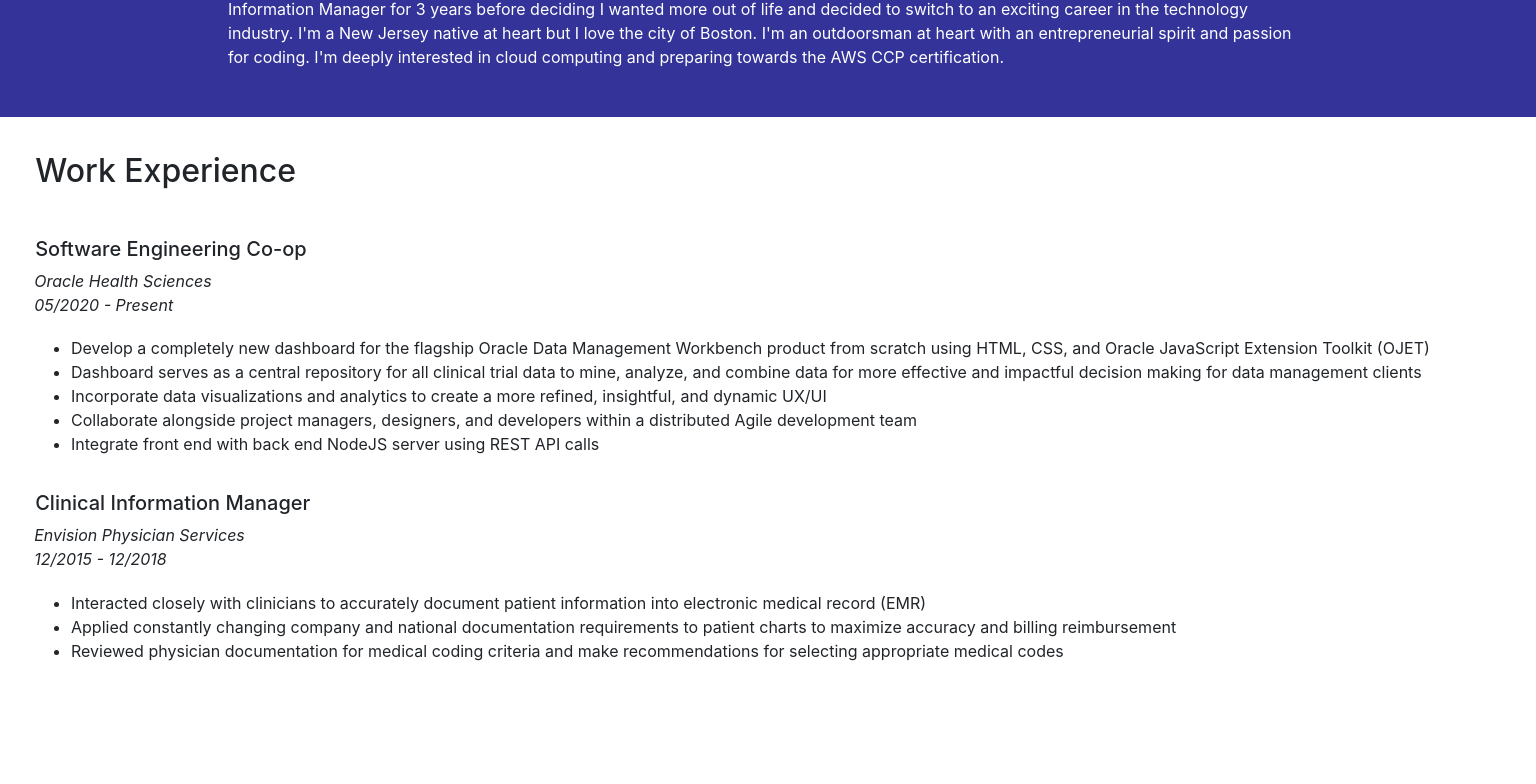
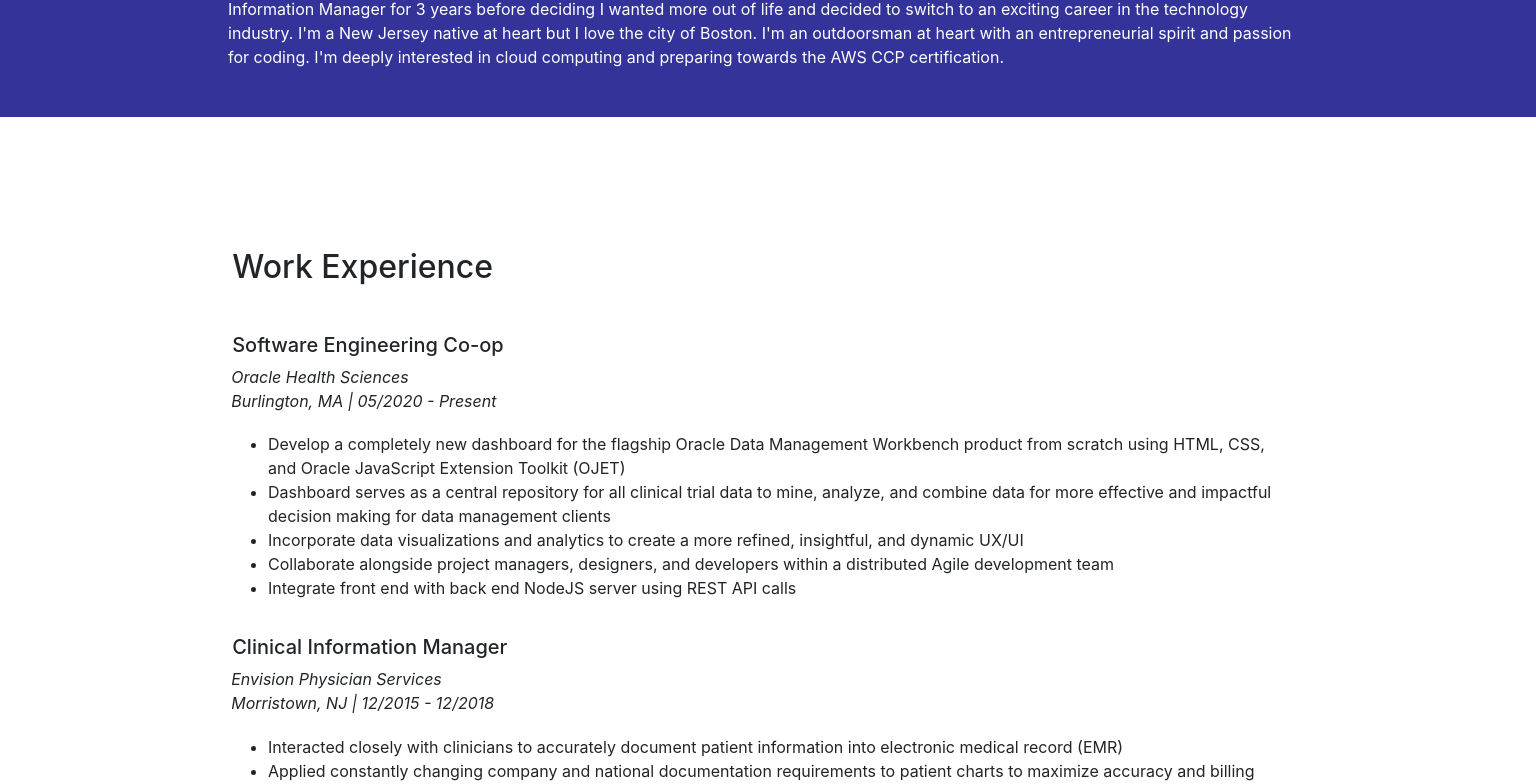
Before and after one commit to bcstarke/Ben-Starke-Personal-Website-V2, a React (Create React App) app: page / in a window 1536 px wide. Shown: the part 1100-1884 px from the top of the page. Built offline with nearby package versions, Linux system fonts and the light colour scheme.

Commit message:
fixed education spacing to match about me spacing

```diff
--- a/src/components/resumePage/ResumePage.css
+++ b/src/components/resumePage/ResumePage.css
@@ -1,9 +1,67 @@
-.resume-page {
-    margin: 1rem;
+@media (min-width: 300px) {
+    .resume-page {
+        position: relative;
+        align-items: center;
+    }
 }
 
-.work-experience-container {
+@media (min-width: 768px) {
+    .resume-page {
+        padding: 1rem;
+        margin: 1rem;
+        position: relative;
+        align-items: center;
+    }
+}
+
+@media (min-width: 1024px) {
+    .resume-page {
+        padding: 2rem;
+        margin: 0rem;
+        position: relative;
+        align-items: center;
+    }
+}
+
+@media (min-width: 1150px) {
+    .resume-page {
+        padding: 2rem;
+        margin: 4rem;
+        position: relative;
+        align-items: center;
+    }
+}
+
+@media (min-width: 1300px) {
+    .resume-page {
+        padding: 2rem;
+        margin: 3rem;
+        position: relative;
+        align-items: center;
+    }
+}
+
+@media (min-width: 1366px) {
+    .resume-page {
+        padding: 3rem;
+        margin: 4.5rem;
+        position: relative;
+        align-items: center;
+    }
+}
+
+@media (min-width: 1440px) {
+    .resume-page {
+        padding: 3rem;
+        margin: 4rem;
+        position: relative;
+        align-items: center;
+    }
+}
+
+.work-experience {
     width: 100%;
+    margin-bottom: -2rem;
 }
 
 .education-container {
--- a/src/components/resumePage/ResumePage.js
+++ b/src/components/resumePage/ResumePage.js
@@ -9,7 +9,7 @@ export default class ResumePage extends Component {
         return (
             <div className="resume-page">
                 <section>
-                    <div className="work-experience-container">
+                    <div className="work-experience container">
                         <div className="container-fluid">
                             <div className="section-header">
                                 <div className="row header">
@@ -22,7 +22,7 @@ export default class ResumePage extends Component {
                                             <i>Oracle Health Sciences
                                             </i>
                                             <br/>
-                                            <i>05/2020 - Present
+                                            <i>Burlington, MA | 05/2020 - Present
                                             </i>
                                         </div>
                                     </div>
@@ -61,8 +61,7 @@ export default class ResumePage extends Component {
                                             <i>Envision Physician Services
                                             </i>
                                             <br/>
-                                            <i>12/2015 - 12/2018
-                                            </i>
+                                            <i>Morristown, NJ | 12/2015 - 12/2018</i>
                                         </div>
                                     </div>
                                 </div>
@@ -89,7 +88,7 @@ export default class ResumePage extends Component {
                     </div>
                 </section>
                 <section>
-                    <div className="education-container">
+                    <div className="education container">
                         <div className="container-fluid" id="educationBox">
                             <div className="section-header">
                                 <div className="row header">
@@ -102,6 +101,9 @@ export default class ResumePage extends Component {
                                             <i>Candidate for Masters of Science in Computer Science
                                                 |
                                                 Expected Graduation April 2021
+                                            </i>
+                                            <br/>
+                                            <i>Boston, MA | 01/2019 - Present
                                             </i>
                                         </div>
                                     </div>
@@ -118,6 +120,9 @@ export default class ResumePage extends Component {
                                     <div className="container-fluid">
                                         <div className="degree-field">
                                             <i>Bachelors of Science in Biochemistry</i>
+                                            <br/>
+                                            <i>South Orange, NJ | 08/2011 - 05/2015
+                                            </i>
                                         </div>
                                     </div>
                                 </div>
--- a/src/components/welcome/WelcomePage.js
+++ b/src/components/welcome/WelcomePage.js
@@ -14,7 +14,8 @@ export default class WelcomePage extends Component {
                             <p>I'm currently a Software Engineering
                                 co-op at
                                 Oracle within the Health Sciences Global Business Unit (HSGBU).
-                             Currently, I'm working on redesigning and building the Data Management Workbench Tool from scratch.
+                                I'm working on redesigning and building the Data Management Workbench
+                                Tool from scratch.
                                 This tool is designed specifically for Oracle's pharmaceutical Data Management clients. I'm
                                 also
                                 a
```
